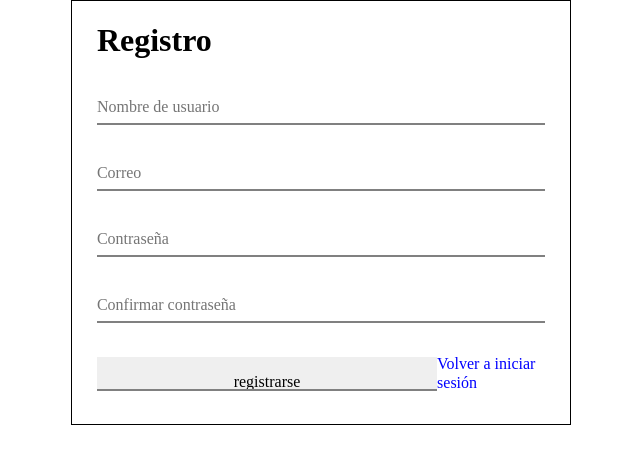
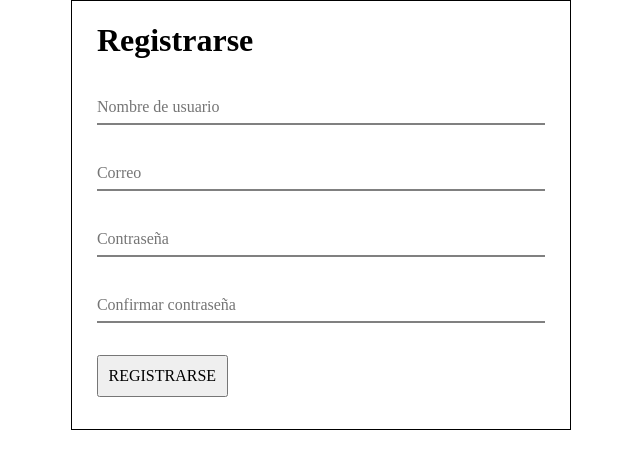
Before and after one commit to ezzee10/Sistema-de-login, a PHP site: page /formulario.php in a window 1280 px wide. Shown: the top 469 px of the page, without its empty margins (319-959 px from the left). Run offline with PHP 8.4, Linux system fonts and the light colour scheme.

Commit message:
Revert "cambiando ajax por php"
This reverts commit 25ea9dc45a7be65d45b626560a41ca966e2d5156.

```diff
--- a/formulario.php
+++ b/formulario.php
@@ -1,46 +1,26 @@
- <?php include 'registro.php'; ?>
-
- <!DOCTYPE html>
- <html lang="en">
-
- <head>
-     <meta charset="UTF-8">
-     <meta name="viewport" content="width=device-width, initial-scale=1.0">
-     <title>Login</title>
-     <link rel="stylesheet" href="styles/normalize.css">
-     <link rel="stylesheet" href="styles/styles.css">
- </head>
-
- <body>
+<?php include 'layouts/header.php'?>
 
 <main class="container">
-         <div class="form">
-             <h1>Registro</h1>
-             <form action="<?php echo htmlspecialchars($_SERVER["PHP_SELF"]);?>" method="post">
+
+    <form class="form" id="form">
+        <h1>Registrarse</h1>
+
         <div class="campo">
-                     <input type="text" placeholder="Nombre de usuario" name="nickname">
-                     <span class="msg-error"><?php echo $nick_err; ?></span>
+            <input id="nickname" type="text" placeholder="Nombre de usuario">
         </div>
         <div class="campo">
-                     <input type="email" placeholder="Correo" name="email">
-                     <span class="msg-error"><?php echo $email_err; ?></span>
+            <input id="email" type="email" placeholder="Correo">
         </div>
         <div class="campo">
-                     <input type="password" placeholder="Contraseña" name="password">
-                     <span class="msg-error"><?php echo $pass_err; ?></span>
+            <input id="password" type="password" placeholder="Contraseña">
         </div>
         <div class="campo">
-                     <input type="password" placeholder="Confirmar contraseña" name="password2">
+            <input id="password2" type="password" placeholder="Confirmar contraseña">
         </div>
         <div class="campo">
-                     <div class="campo-footer">
-                         <input type="submit" value="registrarse"></input>
-                         <a href="index.php">Volver a iniciar sesión</a>
-                     </div>
+            <button type="submit" class="btn btn-submit">Registrarse</button>
         </div>
     </form>
-         </div>
 </main>
- </body>
 
- </html>
+<?php include 'layouts/footer.php'?>
--- a/includes/data-base/bd.php
+++ b/includes/data-base/bd.php
@@ -8,4 +8,4 @@ define('DB_NOMBRE', 'interface_login');
 
 $conn = new mysqli(DB_HOST, DB_USUARIO, DB_PASSWORD, DB_NOMBRE);
 
-//echo $conn->ping();
+echo $conn->ping();
--- a/index.php
+++ b/index.php
@@ -19,9 +19,7 @@
                 <button type="button" class="btn btn-start w-100">Iniciar sesión</button>
             </div>
             <div class="new-account">
-                <button type="submit" class="btn btn-login w-100">
-                    Crear una cuenta
-                </button>
+                <button type="button" class="btn btn-login w-100">Crear una cuenta</button>
             </div>
         </div>
         <div class="cell">
@@ -34,7 +32,6 @@
             </div>
         </div>
     </div>
-    </div>
 </main>
 
 <?php include 'layouts/footer.php'?>
--- a/js/app.js
+++ b/js/app.js
@@ -1,7 +1,6 @@
 const form = document.querySelector("#form");
-form.addEventListener("submit", readForm);
 
-function readForm(e) {
+const readForm = (e) => {
     e.preventDefault();
 
     const nickname = document.querySelector("#nickname").value;
@@ -9,74 +8,19 @@ function readForm(e) {
     const password = document.querySelector("#password").value;
     const password2 = document.querySelector("#password2").value;
 
-    if (nickname === '' || email === '' || password === '' || password2 === '') {
-        mostrarNotificacion("Todos los campos son obligatorios", "error");
-    } else if (!validar_email(email)) {
-        mostrarNotificacion("Email inválido", "error");
-    } else if (password.length < 6) {
-        mostrarNotificacion("La contraseña debe tener mínimo 6 caracteres", "error");
-    } else if (password !== password2) {
-        mostrarNotificacion("Las contraseñas no coinciden", "error");
-    } else {
-        const infoForm = new FormData();
-        infoForm.append("user_nickname", nickname);
-        infoForm.append("user_email", email);
-        infoForm.append("user_password", password);
-        registrarUsuario(infoForm);
-        mostrarNotificacion("Usuario creado correctamente", "good");
-    }
+    const infoForm = new FormData();
+    infoForm.append("user_nickname", nickname);
+    infoForm.append("user_email", email);
+    infoForm.append("user_password", password);
+    registrarUsuario(infoForm);
 }
+
+form.addEventListener("submit", readForm);
 
 const registrarUsuario = (datos) => {
 
     const xhr = new XMLHttpRequest();
-    xhr.open("POST", `includes/modelos/registro.php`, true);
-    xhr.onload = function () {
-        if (this.status === 200 && xhr.readyState == 4) {
-            console.log("estoy conectado");
-            console.log((xhr.responseText));
-        } else {
-            console.log("No se obtuvieron datos");
-        }
-    }
-    xhr.send(datos);
-}
-
-const validar_email = (email) => {
-    if (/^([a-zA-Z0-9_\.\-])+\@(([a-zA-Z0-9\-])+\.)+([a-zA-Z0-9]{2,4})+$/.test(email)) {
-        return true;
-    }
-}
-
-const mostrarNotificacion = (mensaje, estado) => {
-
-    if (document.querySelector(".notificacion")) {
-        return;
-    }
-
-    const alerta = document.createElement("div");
-    alerta.classList.add(estado, "notificacion", "visible");
-    alerta.textContent = mensaje;
-    contenedor = document.querySelector(".container");
-    contenedor.insertBefore(alerta, document.querySelector("#form"));
-
-    setTimeout(() => {
-        alerta.classList.add("visible");
-
-        setTimeout(() => {
-            alerta.classList.remove("visible");
-
-            setTimeout(() => {
-                alerta.remove();
-            }, 500);
-        }, 1000);
-    }, 100);
-}
-
-const usuarioExiste = (datos) => {
-
-    const xhr = new XMLHttpRequest();
-    xhr.open("POST", `includes/modelos/registro.php`, true);
+    xhr.open("POST", `includes/modelos/login.php`, true);
     xhr.onload = function () {
         if (this.status === 200 && xhr.readyState == 4) {
             console.log("estoy conectado");
--- a/layouts/footer.php
+++ b/layouts/footer.php
@@ -1 +1,5 @@
-<script></script>
+</body>
+
+<script src="js/app.js"></script>
+
+</html>
--- /dev/null
+++ b/layouts/header.php
@@ -0,0 +1,12 @@
+<!DOCTYPE html>
+<html lang="en">
+
+<head>
+    <meta charset="UTF-8">
+    <meta name="viewport" content="width=device-width, initial-scale=1.0">
+    <title>Login</title>
+    <link rel="stylesheet" href="styles/normalize.css">
+    <link rel="stylesheet" href="styles/styles.css">
+</head>
+
+<body>
--- a/styles/styles.css
+++ b/styles/styles.css
@@ -36,7 +36,7 @@ input{
 
 .container{
     max-width: 500px;
-    margin: 0 auto;
+    margin: auto auto;
     border: 1px solid black;
 }
 
@@ -53,7 +53,7 @@ input{
     padding: 2rem;
     display: grid;
     grid-template-rows: repeat(4, 1fr);
-    grid-row-gap: 1rem;
+    grid-row-gap: 2rem;
 }
 
 .cell input{
@@ -101,31 +101,3 @@ input{
 .btn-submit{
     text-transform: uppercase;
 }
-
-.campo-footer{
-    display: flex;
-    justify-content: space-around;
-    align-items: center;
-}
-
-/**NOTIFICACIONES**/
-.notificacion{
-  padding: 1rem 3rem;
-  opacity: 0;
-  transition: opacity 0.5s ease;
-  text-align: center;
-}
-
-.visible{
-    opacity: 1;
-}
-
-.good{
-    background-color: #28a745;
-    color: white;
-}
-
-.error{
-    background-color: #dc3545;
-    color: white;
-}
```
Also changed, not shown: includes/modelos/login.php (added, +31 -0 lines), registro.php (deleted, +0 -119 lines). Lines whose indentation alone changed are shown as unchanged.
